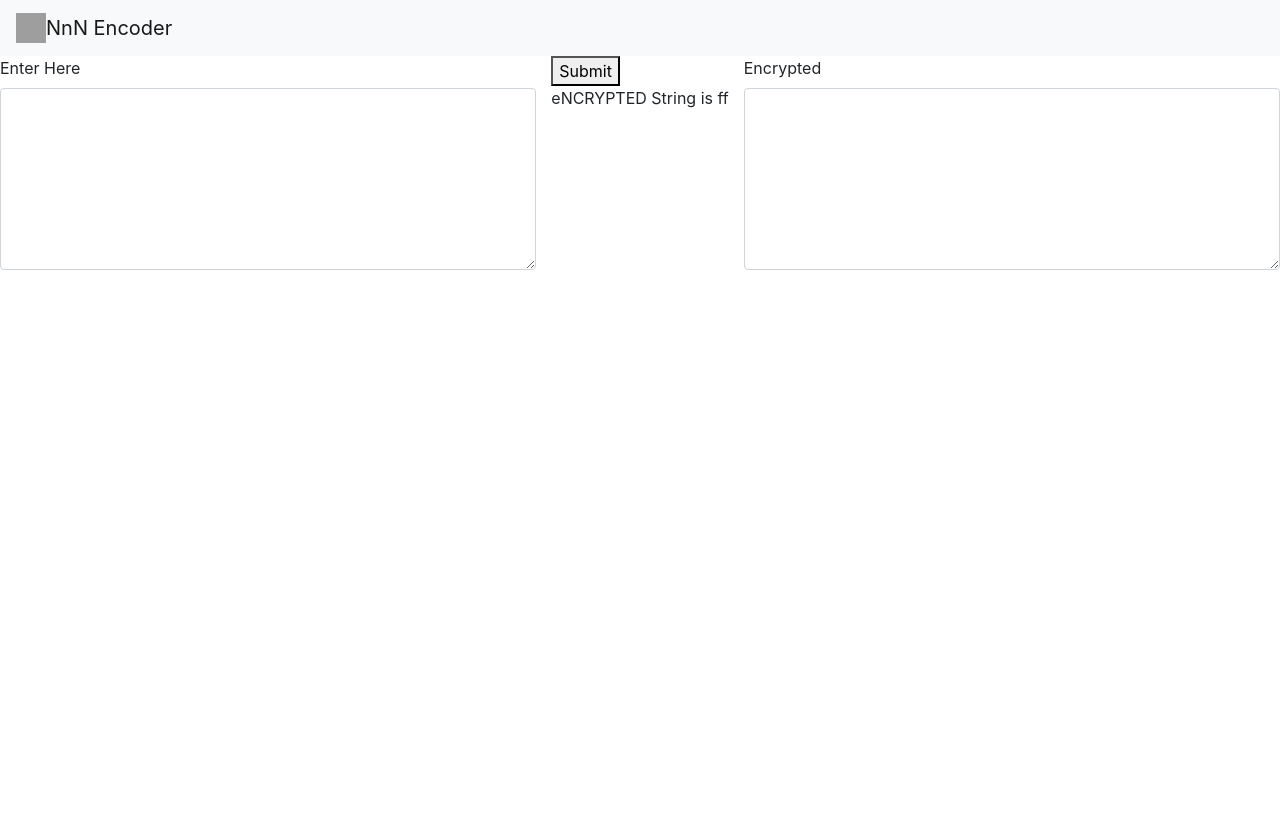
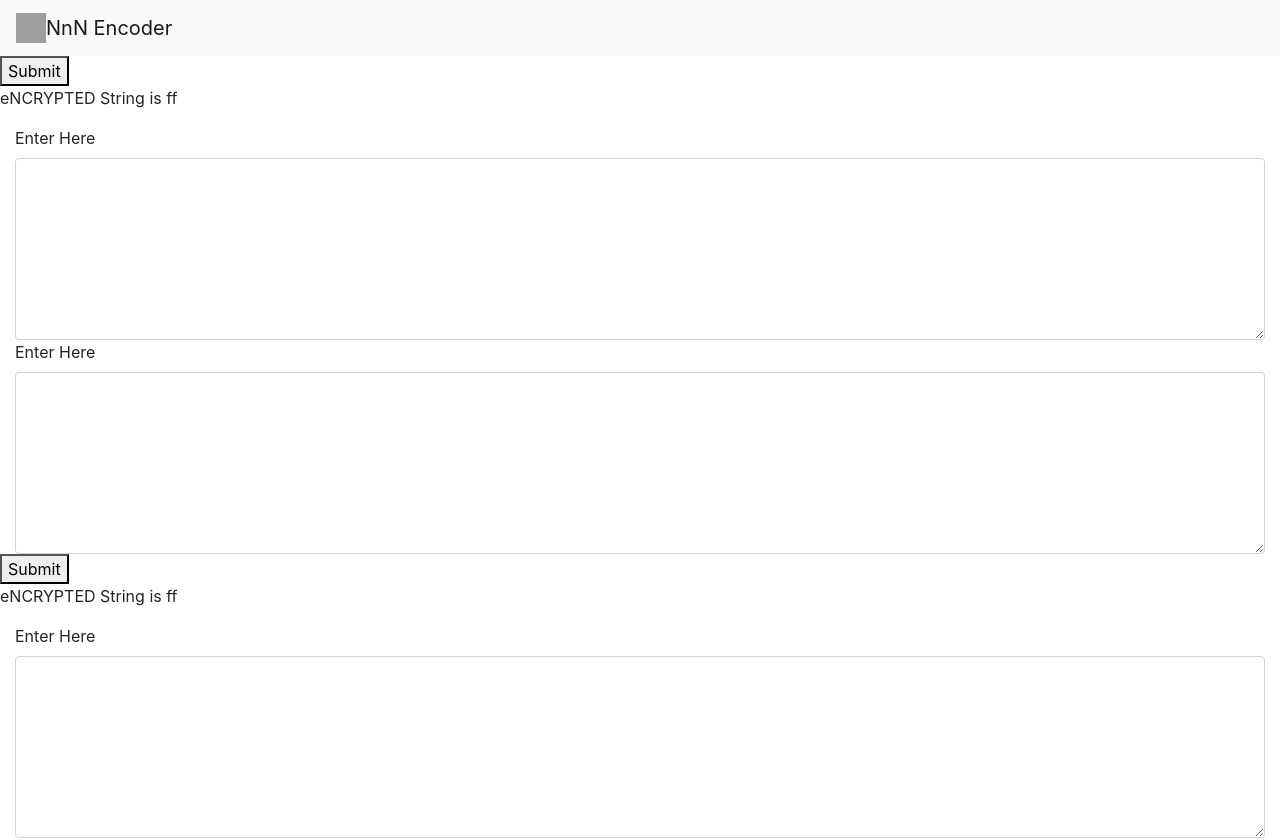
Before and after one commit to NeilJain56/prinProg, a React (Create React App) app in the folder ed/: page / in a window 1280 px wide. Shown: the top 840 px of the page. Before the commit the page ends 800 px from the top, so only its background shows below. Built offline with nearby package versions, Linux system fonts and the light colour scheme; grey boxes are pictures that could not be loaded.

Commit message:
API call

```diff
--- a/ed/src/components/Input.jsx
+++ b/ed/src/components/Input.jsx
@@ -9,7 +9,7 @@ class Texter extends Component {
         super(props);
         this.state = {
             value: '',
-            secondValue: ''
+           encryptAPI: "http://localhost:5000/encrypt?str="
 
     };
 
@@ -31,10 +31,15 @@ class Texter extends Component {
       }
 
     render() {
+      const encryptAPI = 'http://localhost:5000/encrypt?str=';
+      const decryptAPI ='http://localhost:5000/decrypt?str=';
         return (
         <div>
+          <Navvy />
+             <Requests value = {this.state.encryptAPI}/>
 
-       <Navvy />
+             <Requests value = {this.state.value}/>
+       {/* <Navvy />
         <div className="form-group ">
         <div className="row">
         <div className = "col green-border-focus">
@@ -48,7 +53,7 @@ class Texter extends Component {
     <textarea className="form-control" id="exampleTextarea" rows="7" value={this.state.value} onChange={this.handleChange}></textarea>
   </div>
   </div>
-  </div>
+  </div> */}
 
         </div>
          );
--- a/ed/src/components/requests.jsx
+++ b/ed/src/components/requests.jsx
@@ -1,21 +1,33 @@
 import React, { Component } from 'react';
 import $ from 'jquery';
 import axios from 'axios';
+import Navvy from "./navbar";
 
 class Requests extends Component {
 
     constructor(){
         super();
         this.state = {
-            encryptedString: 'ff'
+            encryptedString: 'ff',
+            requestValue: '',
+            resultValue: '',
         }
+        this.handleChange = this.handleChange.bind(this);
         this.getPythonHello = this.getPythonHello.bind(this);
 }
 
+
+handleChange(event) {
+    this.setState({requestValue: event.target.value});
+
+  }
+
     getPythonHello() {
-        console.log("Function called ")
-        axios.get('http://localhost:5000/encrypt?str=ENCRYPT-ME33CORS')
-            .then(response => this.setState({encryptedString : response.data}))
+        console.log(this.props)
+        console.log("Function called this.state.requestValue ", this.state.requestValue)
+        console.log("Function called this.state.resultValue ", this.state.resultValue)
+        axios.get('http://localhost:5000/encrypt?str='+this.state.requestValue)
+            .then(response => this.setState({resultValue : response.data}))
             .then(response => console.log(response.data))
             .catch(response => console.log("Can’t access  response. Blocked by browser?", response))
 
@@ -33,11 +45,20 @@ class Requests extends Component {
     render() {
 
         return (
-
+            <div>
             <div>
                 <button id="theButton" onClick={this.getPythonHello}>Submit</button>
                     <p> eNCRYPTED String is {this.state.encryptedString}</p>
             </div>
+                    <div className = "col green-border-focus">
+                    <label className="">Enter Here</label>
+                    <textarea className="form-control" id="exampleTextarea" rows="7" value={this.state.requestValue} onChange={this.handleChange}></textarea>
+                  </div>
+                  <div className = "col green-border-focus">
+                    <label className="">Enter Here</label>
+                    <textarea className="form-control" id="exampleTextarea" rows="7" value={this.state.resultValue} ></textarea>
+                  </div>
+                  </div>
          );
     }
 }
```
